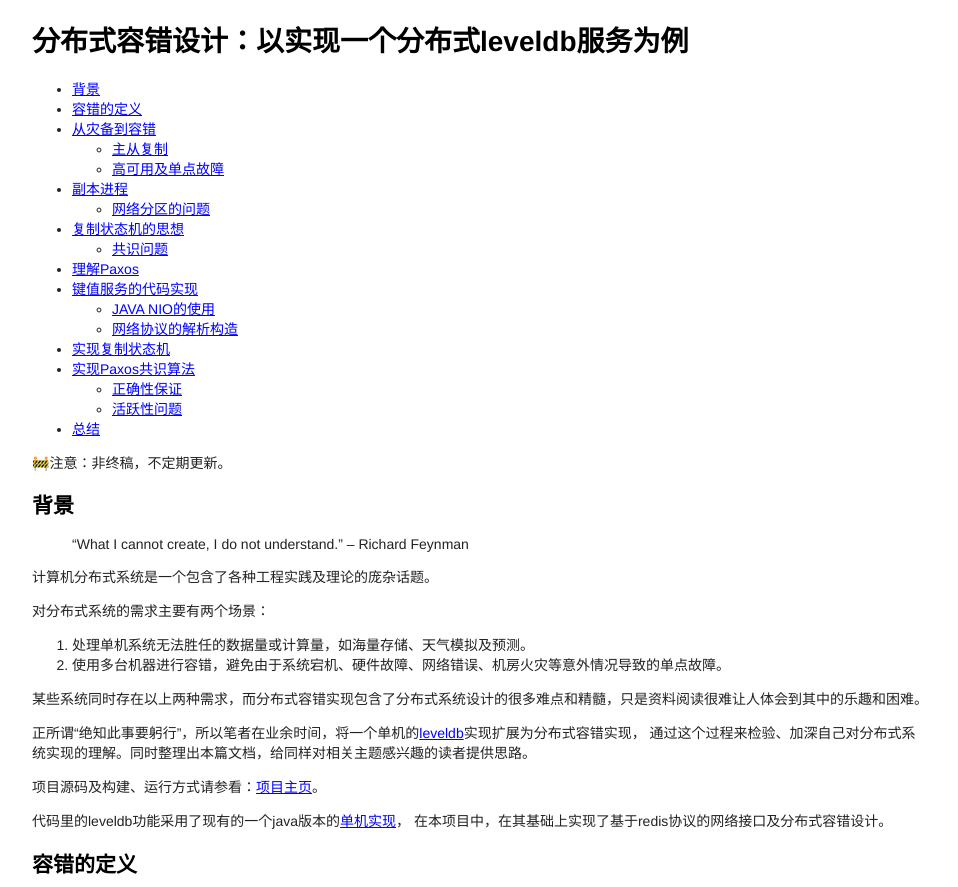
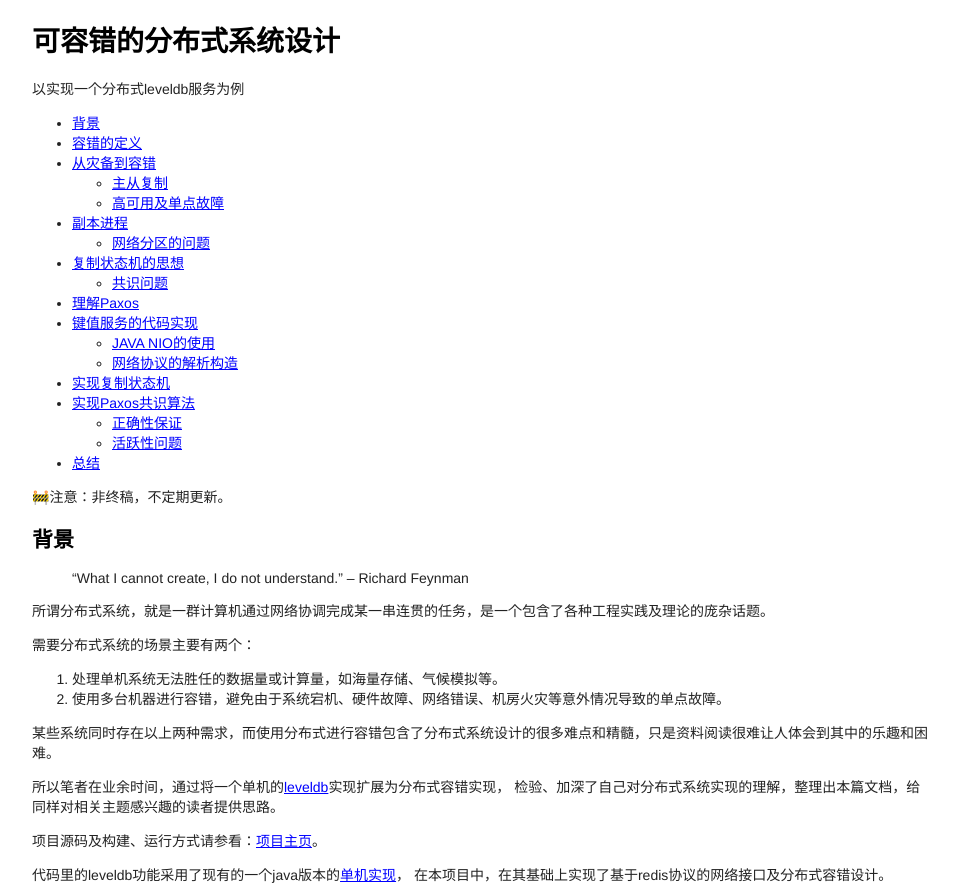
Before and after one commit to badformat/parliament, a plain HTML site: page docs/index.html in a window 1280 px wide. Shown: the top 887 px of the page, without its empty margins (160-1118 px from the left). Drawn offline with Linux system fonts and the light colour scheme.

Commit message:
update docs.

```diff
--- a/docs/index.html
+++ b/docs/index.html
@@ -4,7 +4,7 @@
   <meta charset="utf-8" />
   <meta name="generator" content="pandoc" />
   <meta name="viewport" content="width=device-width, initial-scale=1.0, user-scalable=yes" />
-  <title>分布式容错设计：以实现一个分布式leveldb服务为例</title>
+  <title>可容错的分布式系统设计</title>
   <style type="text/css">
       code{white-space: pre-wrap;}
       span.smallcaps{font-variant: small-caps;}
@@ -78,7 +78,8 @@ code span.wa { color: #60a0b0; font-weight: bold; font-style: italic; } /* Warni
 </head>
 <body>
 <header>
-<h1 class="title">分布式容错设计：以实现一个分布式leveldb服务为例</h1>
+<h1 class="title">可容错的分布式系统设计</h1>
+<p class="subtitle">以实现一个分布式leveldb服务为例</p>
 </header>
 <nav id="TOC">
 <ul>
@@ -112,14 +113,14 @@ code span.wa { color: #60a0b0; font-weight: bold; font-style: italic; } /* Warni
 <blockquote>
 <p>“What I cannot create, I do not understand.” – Richard Feynman</p>
 </blockquote>
-<p>计算机分布式系统是一个包含了各种工程实践及理论的庞杂话题。</p>
-<p>对分布式系统的需求主要有两个场景：</p>
+<p>所谓分布式系统，就是一群计算机通过网络协调完成某一串连贯的任务，是一个包含了各种工程实践及理论的庞杂话题。</p>
+<p>需要分布式系统的场景主要有两个：</p>
 <ol type="1">
-<li>处理单机系统无法胜任的数据量或计算量，如海量存储、天气模拟及预测。</li>
+<li>处理单机系统无法胜任的数据量或计算量，如海量存储、气候模拟等。</li>
 <li>使用多台机器进行容错，避免由于系统宕机、硬件故障、网络错误、机房火灾等意外情况导致的单点故障。</li>
 </ol>
-<p>某些系统同时存在以上两种需求，而分布式容错实现包含了分布式系统设计的很多难点和精髓，只是资料阅读很难让人体会到其中的乐趣和困难。</p>
-<p>正所谓“绝知此事要躬行”，所以笔者在业余时间，将一个单机的<a href="https://github.com/dain/leveldb">leveldb</a>实现扩展为分布式容错实现， 通过这个过程来检验、加深自己对分布式系统实现的理解。同时整理出本篇文档，给同样对相关主题感兴趣的读者提供思路。</p>
+<p>某些系统同时存在以上两种需求，而使用分布式进行容错包含了分布式系统设计的很多难点和精髓，只是资料阅读很难让人体会到其中的乐趣和困难。</p>
+<p>所以笔者在业余时间，通过将一个单机的<a href="https://github.com/dain/leveldb">leveldb</a>实现扩展为分布式容错实现， 检验、加深了自己对分布式系统实现的理解，整理出本篇文档，给同样对相关主题感兴趣的读者提供思路。</p>
 <p>项目源码及构建、运行方式请参看：<a href="https://github.com/z42y/parliament/">项目主页</a>。</p>
 <p>代码里的leveldb功能采用了现有的一个java版本的<a href="https://github.com/dain/leveldb">单机实现</a>， 在本项目中，在其基础上实现了基于redis协议的网络接口及分布式容错设计。</p>
 <h2 id="容错的定义">容错的定义</h2>
```
Also changed, not shown: 2 other files.
